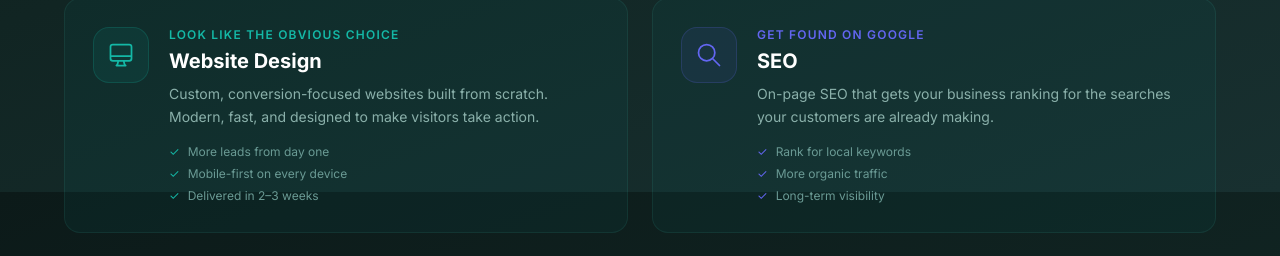
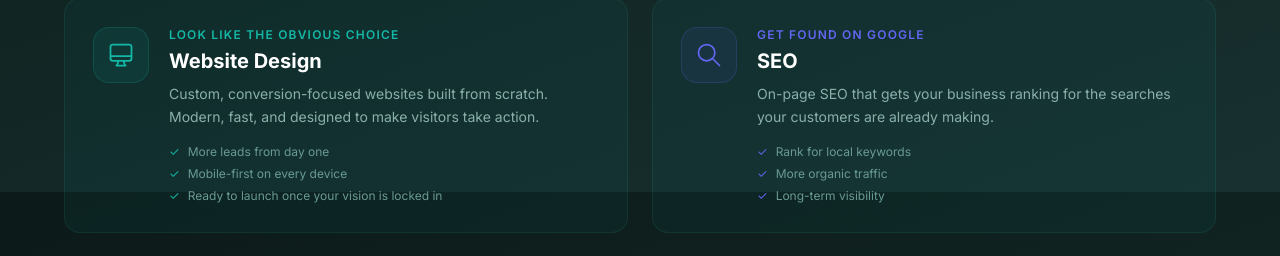
Before and after one commit to seansitesparkweb/sitesparkweb, a React (Vite) app: page / in a window 1280 px wide. Shown: the part 1408-1664 px from the top of the page. Built offline with nearby package versions, Linux system fonts and the light colour scheme.

Commit message:
Remove delivery timeline, replace with vision-based launch line

```diff
--- a/src/components/Services.jsx
+++ b/src/components/Services.jsx
@@ -9,7 +9,7 @@ const services = [
     tagline: 'Look like the obvious choice',
     desc: 'Custom, conversion-focused websites built from scratch. Modern, fast, and designed to make visitors take action.',
     color: '#14b8a6',
-    results: ['More leads from day one', 'Mobile-first on every device', 'Delivered in 2–3 weeks'],
+    results: ['More leads from day one', 'Mobile-first on every device', 'Ready to launch once your vision is locked in'],
   },
   {
     icon: (
```
